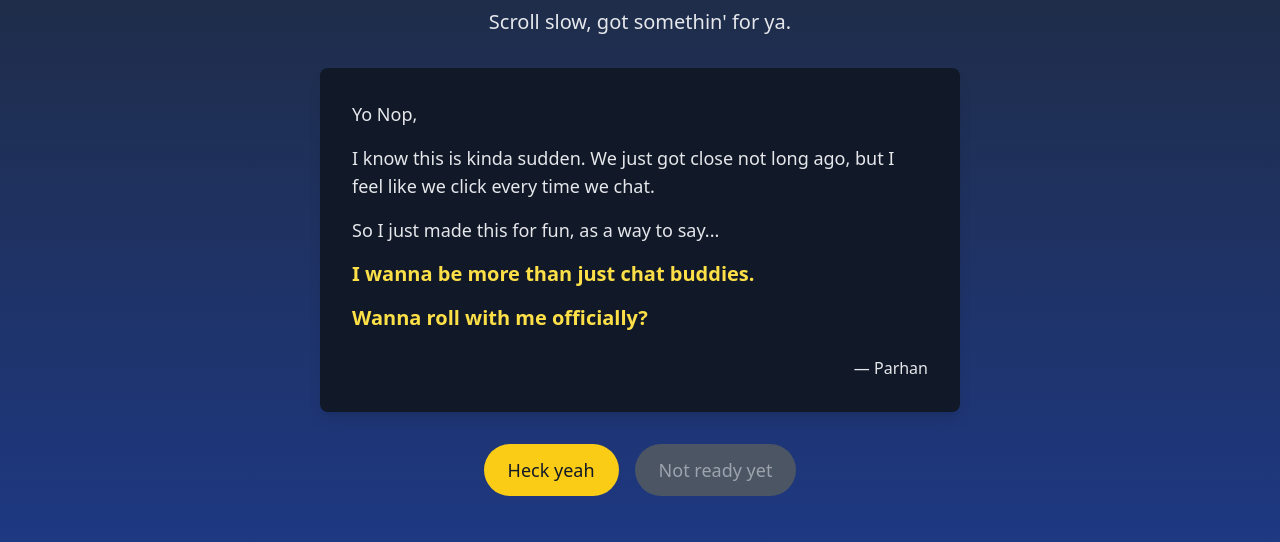
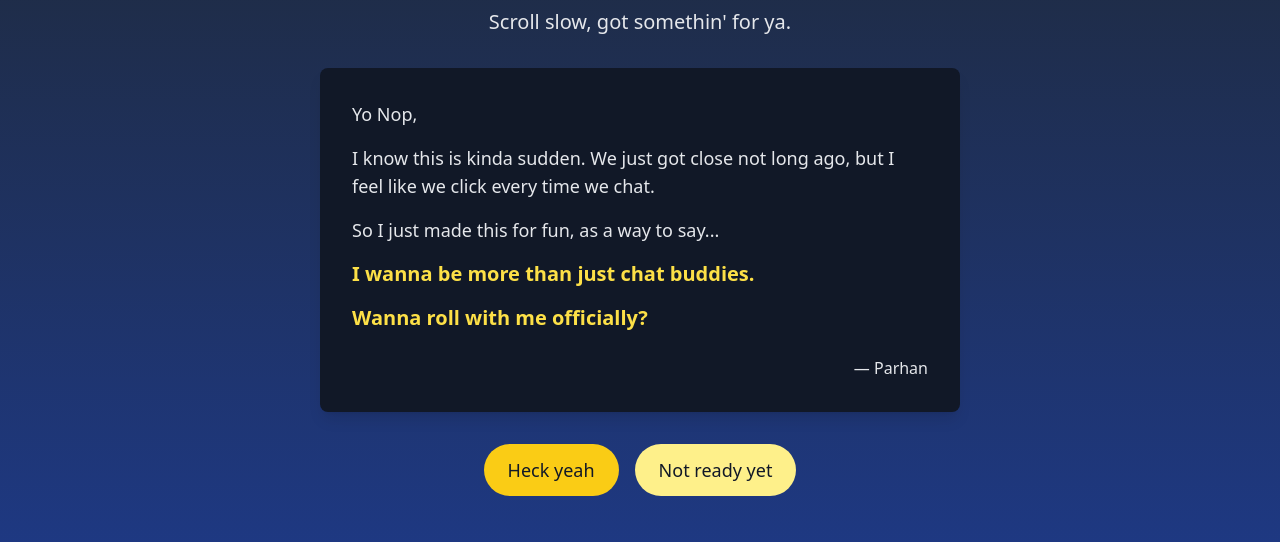
Before and after one commit to Liflifly/ytta, a plain HTML site: page index.html in a window 1280 px wide. Shown: the part 180-722 px from the top of the page. Drawn offline with nearby package versions, Linux system fonts and the light colour scheme.

Commit message:
Update index.html

```diff
--- a/index.html
+++ b/index.html
@@ -47,7 +47,7 @@
 
         <div class="flex flex-col md:flex-row gap-4 w-full justify-center">
             <button id="yes-btn" class="bg-yellow-400 text-gray-900 px-6 py-3 rounded-full hover:bg-yellow-500 transition-all pulse text-base md:text-lg">Heck yeah </button>
-            <button id="no-btn" class="bg-gray-600 text-gray-400 px-6 py-3 rounded-full hover:bg-gray-400 text-base md:text-lg">Not ready yet </button>
+            <button id="no-btn" class="bg-yellow-200 text-gray-900 px-6 py-3 rounded-full hover:bg-yellow-100 text-base md:text-lg">Not ready yet </button>
         </div>
     </div>
 
```
